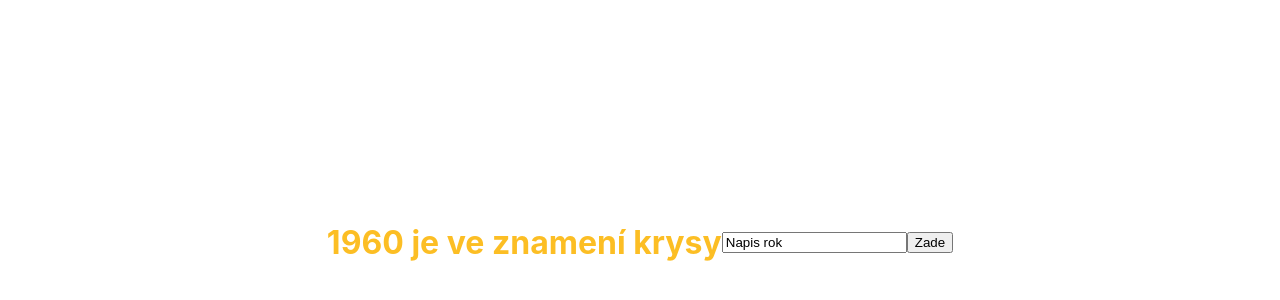
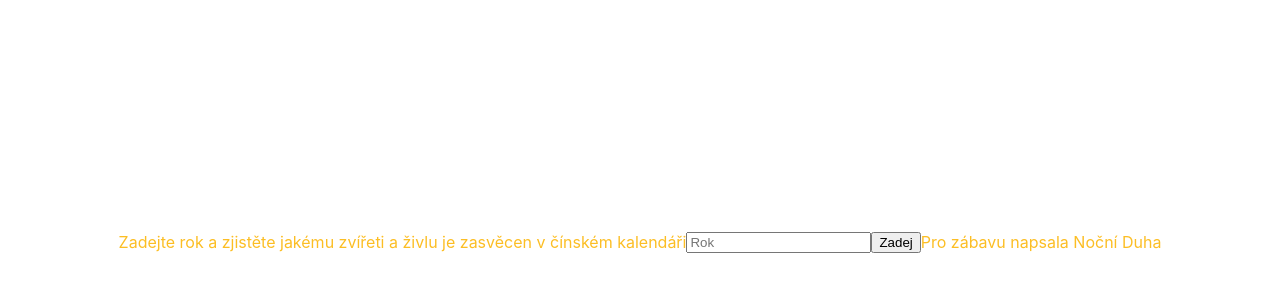
Before and after one commit to BcKarolinaSeidlova/china, a plain HTML site: page index.html in a window 1280 px wide. Shown: the part 158-458 px from the top of the page. Drawn offline with Linux system fonts and the light colour scheme; files that its build step writes are made by us from their sources; files whose address does not match are found by name.

Commit message:
Update index.html

```diff
--- a/index.html
+++ b/index.html
@@ -1,14 +1,21 @@
-<!DOCTYPE html>
-<html lang="en">
+
+<html lang="cs">
   <head>
     <meta charset="UTF-8">
     <meta name="viewport" content="width=device-width, initial-scale=1.0">
     <link rel="stylesheet" href="src/style.css">
   </head>
+
   <body>
-    <h1 id="header"></h1>
-    <input type="text" id="year" value="Napis rok">
-    <button>Zade</button>
+    <p> Zadejte rok a zjistěte jakému zvířeti a živlu je zasvěcen v čínském kalendáři</p>
+    <input type="text" id="year" placeholder="Rok" value="">
+
+    <button id="try">Zadej</button>
+
+    <p id="result"></p>
+    <footer> Pro zábavu napsala Noční Duha </footer>
+
     <script src="src/script.js"></script>
   </body>
+
 </html>
```
